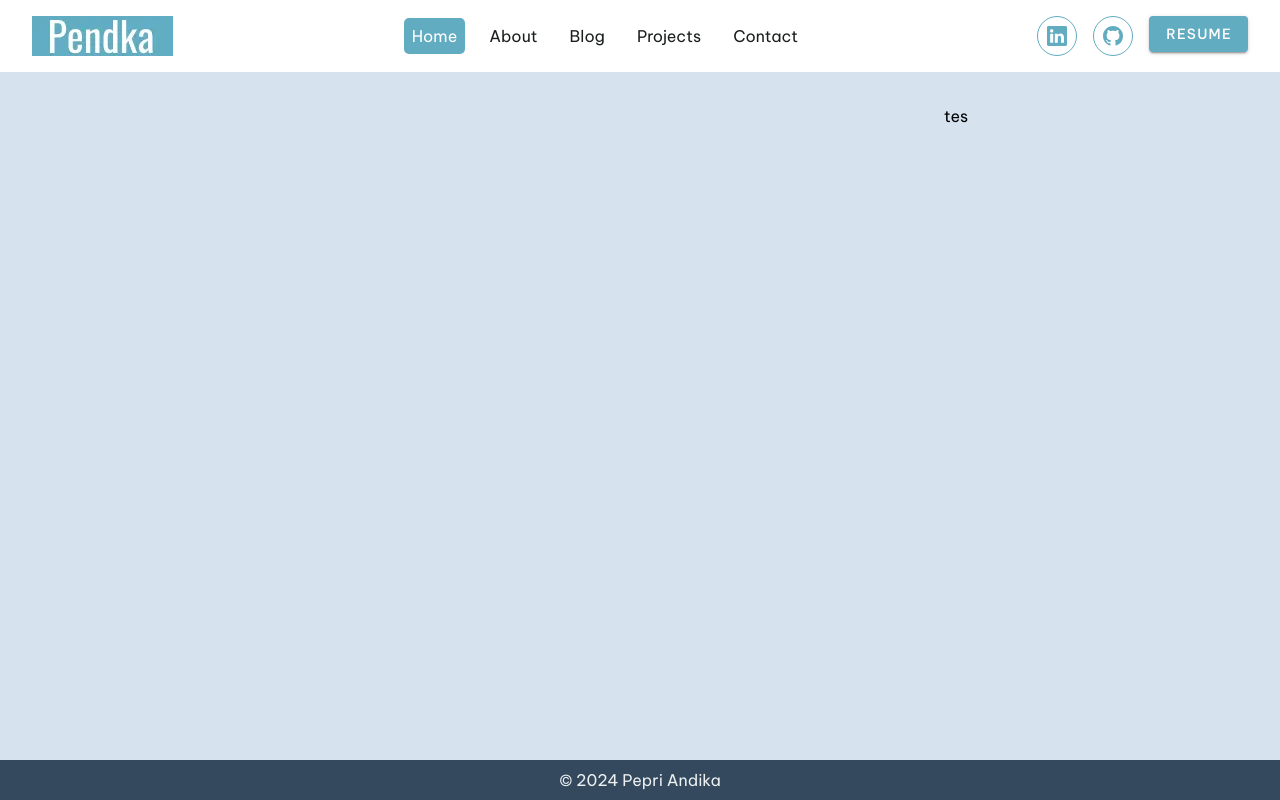
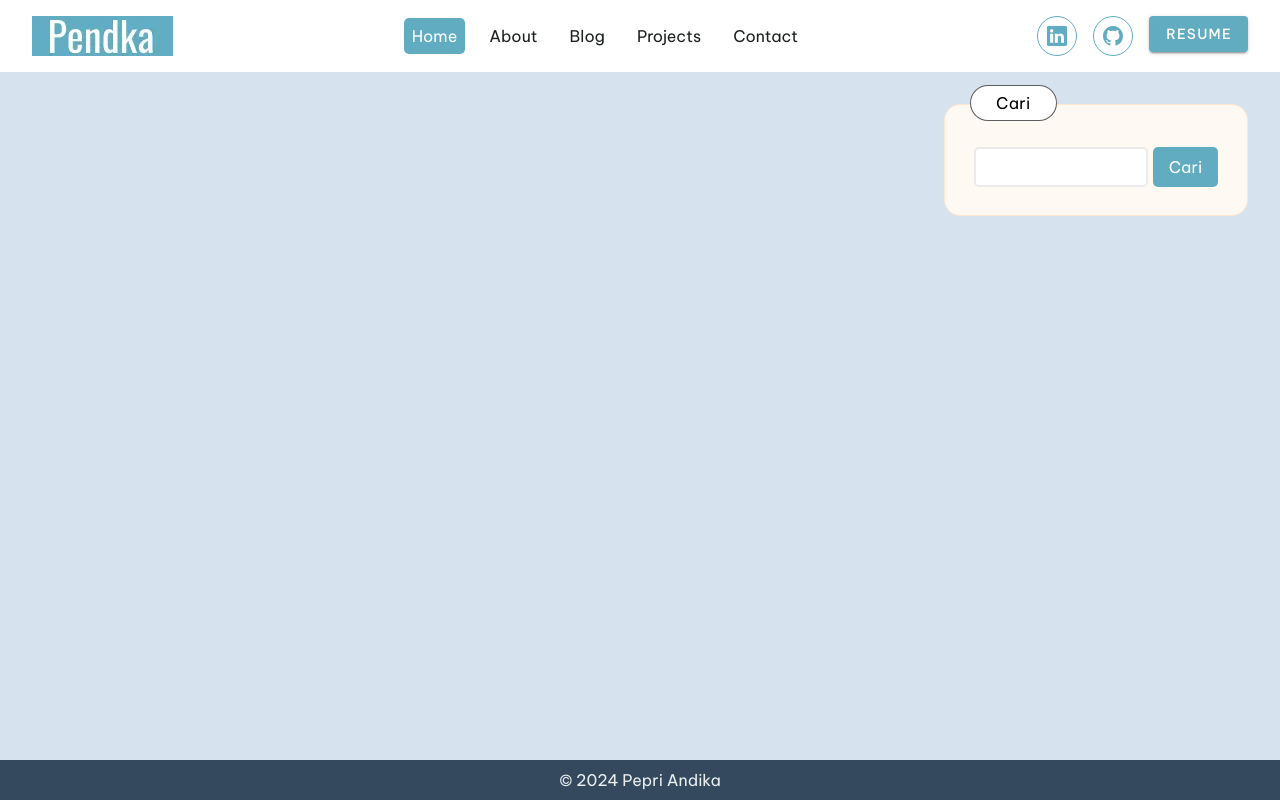
Before and after one commit to pepriandika/my-blog, a Vue app: page / in a window 1280 px wide. Built offline with nearby package versions, Linux system fonts and the light colour scheme.

Commit message:
add search widget sidebar

```diff
--- a/src/components/ArticleCard.vue
+++ b/src/components/ArticleCard.vue
@@ -44,7 +44,7 @@ const props = defineProps({
       <span class="category">{{ category }}</span>
       <h3 class="card-title">{{ title }}</h3>
       <div class="card-meta">
-        <span class="author">By {{ author }}</span>
+        <span class="author">By {{ author }}</span> |
         <span class="date">{{ date }}</span>
       </div>
       <p class="card-description">{{ description }}</p>
--- a/src/pages/Home.vue
+++ b/src/pages/Home.vue
@@ -31,8 +31,79 @@ const navigateToPost = (id) => {
         />
       </v-col>
       <v-col cols="3">
-        tes
+        <div class="sidebar-search">
+          <form class="sidebar-search-form" action="#">
+            <label class="sidebar-search-label" for="#">Cari</label>
+            <div class="sidebar-search-wrapper">
+              <input type="search">
+              <button type="submit">Cari</button>
+            </div>
+          </form>
+        </div>
       </v-col>
     </v-row>
   </div>
 </template>
+
+<style scoped>
+  .sidebar-search {
+    background: #fff9f3;
+    border: 0.1rem solid #ffe7d2 !important;
+    border-radius: 1.0rem;
+    padding: 1.8rem ;
+    position: relative;
+  }
+
+  form{
+    border: 2px red !important;
+  }
+
+  .sidebar-search-form{
+    margin-bottom: 0;
+    margin-top: 0;
+  }
+
+  .sidebar-search-label {
+    letter-spacing: 0.25px;
+    width: auto;
+    line-height: 1.2;
+    display: inline-block;
+    padding: 8px 25px 7px;
+    background-color: #fff;
+    border-radius: 10rem;
+    margin-bottom: 0;
+    border: 1px solid rgba(39, 39, 39, 0.75);
+    overflow: hidden;
+    position: absolute;
+    left: 25px;
+    top: -20px;
+  }
+
+  .sidebar-search-wrapper {
+    display: flex;
+    flex-wrap: nowrap;
+    max-width: 100%;
+  }
+  .sidebar-search-wrapper input {
+    margin-top: 0.8rem;
+    max-width: 75%;
+    font-size: inherit;
+    font-weight: 400;
+    border: 2px solid rgba(190, 190, 190, 0.3);
+    background-color: white;
+    padding: 0.5rem 1.0rem;
+    color: #66717f;
+    width: 100%;
+    border-radius: 5px;
+    line-height: 1 !important;
+  }
+
+  .sidebar-search-wrapper button {
+    background-color: #61acc0;
+    color: white;
+    padding: 0.2rem 1.0rem;
+    margin-top: 0.8rem;
+    margin-left: 0.3rem;
+    border-radius: 5px;
+  }
+</style>
--- a/src/pages/Post.vue
+++ b/src/pages/Post.vue
@@ -8,17 +8,27 @@ const route = useRoute();
 
 const postId = route.params.id;
 
-const content = article[parseInt(postId)].contentFile
+const content = article[parseInt(postId) -1 ].contentFile
 </script>
 
 <template>
   <div>
-    <h1> Post {{ postId }}</h1>
-    <p>{{content}}</p>
+    <v-row no-gutters>
+      <v-col cols="9">
+        <div>
+          <h1> Post {{ postId }}</h1>
+          <div v-html="content"></div>
+        </div>
+      </v-col>
+      <v-col cols="3">
+
+      </v-col>
+    </v-row>
   </div>
+
+
 </template>
 
 <style scoped>
 
 </style>
-1042
--- a/src/router/index.js
+++ b/src/router/index.js
@@ -37,7 +37,7 @@ const routes = [
         path: '/post/:id',
         name: 'Post',
         component: Post,
-        props: true, // Kirim parameter id sebagai props
+        props: true,
     },
 ];
 
```
